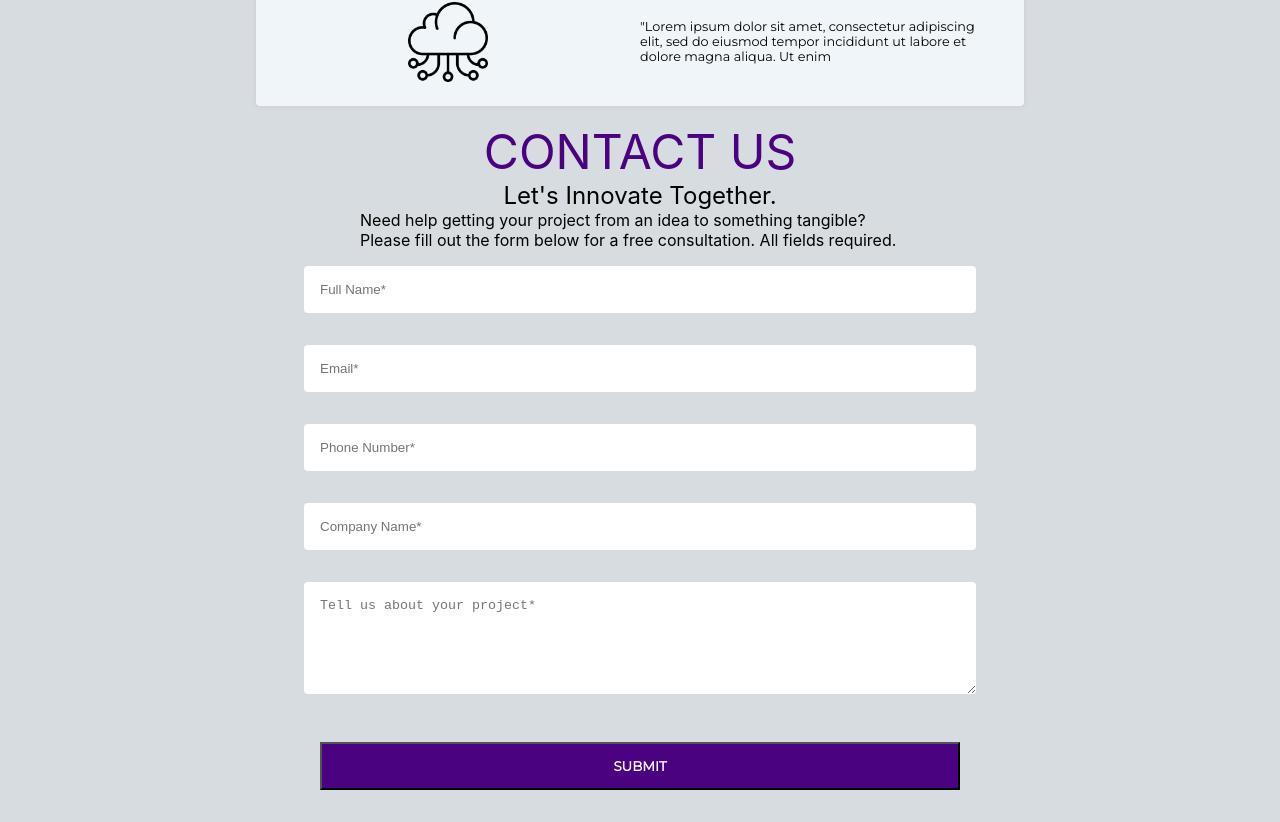
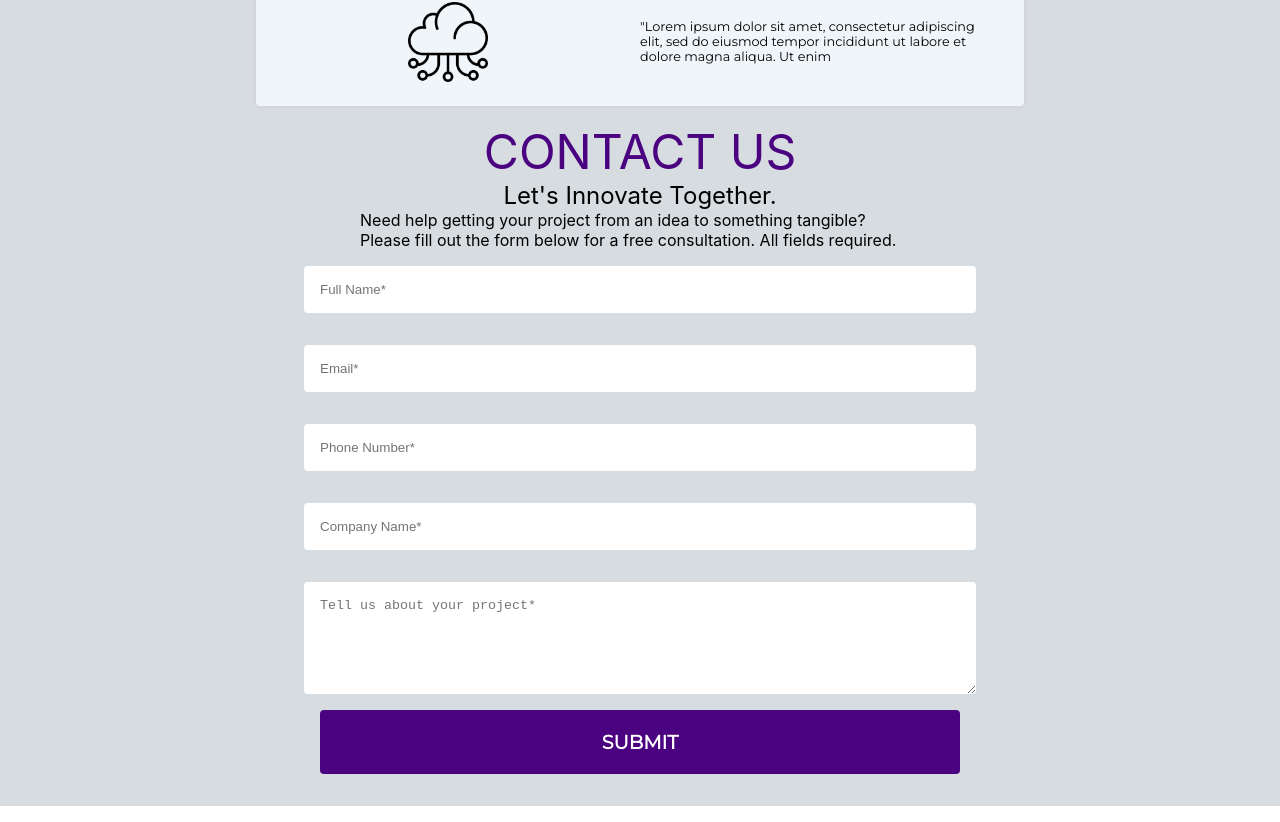
Before and after one commit to AmbushProtected/AmbushProtected.github.io, a React (Create React App) app: page / in a window 1280 px wide. Shown: the part 1372-2194 px from the top of the page. Built offline with nearby package versions, Linux system fonts and the light colour scheme.

Commit message:
style submit button

```diff
--- a/src/ContactForm.css
+++ b/src/ContactForm.css
@@ -39,12 +39,15 @@
 
 .form-submit {
   font-family: 'Montserrat', sans-serif;
+  font-size: 1.2rem;
   font-weight: bold;
   width: 80%;
-  height: 3rem;
+  height: 4rem;
   background-color: #4b0280;
   color: white;
-  margin: 2rem;
+  margin-bottom: 2rem;
+  border: none;
+  border-radius: 4px;
 }
 
 .form-header {
```
